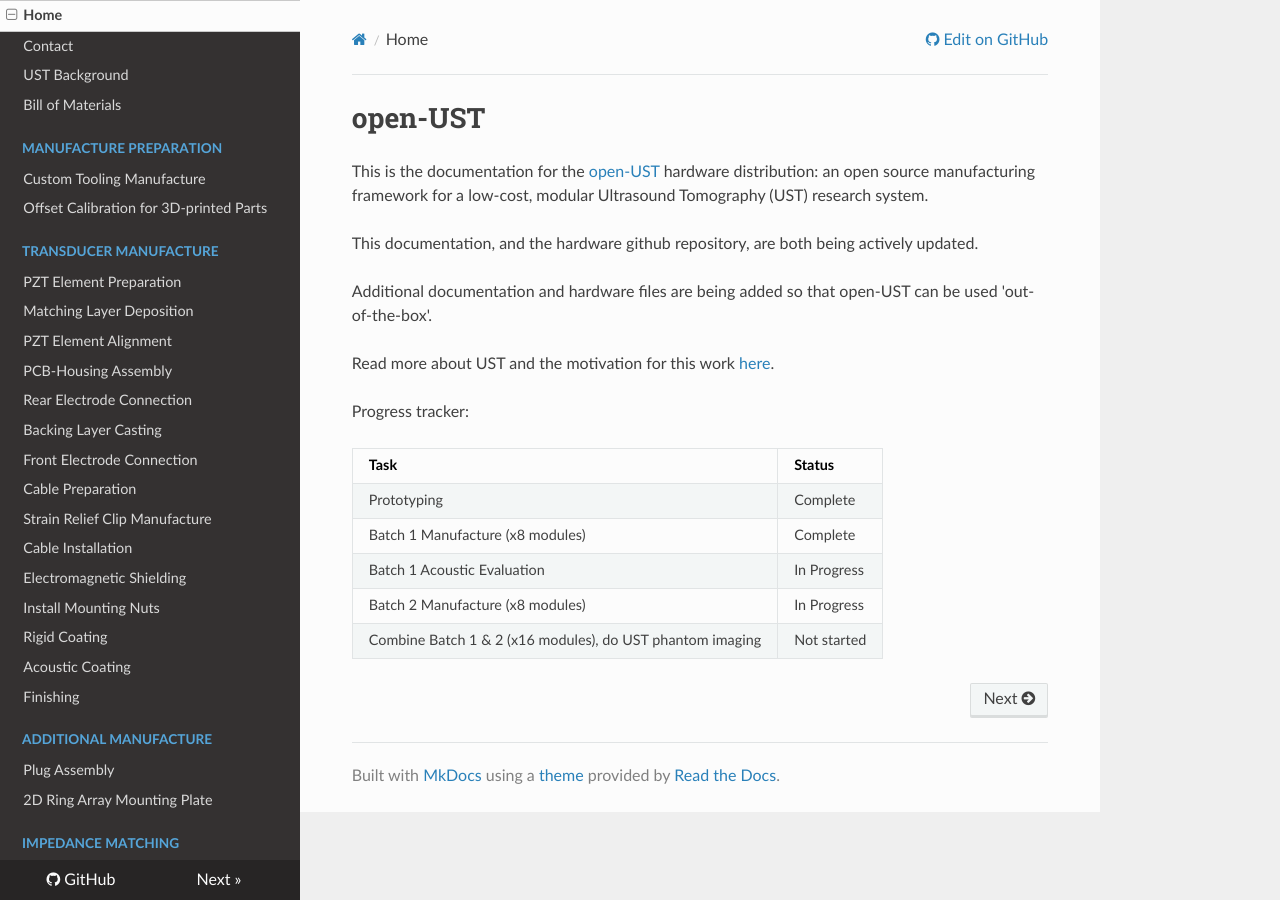
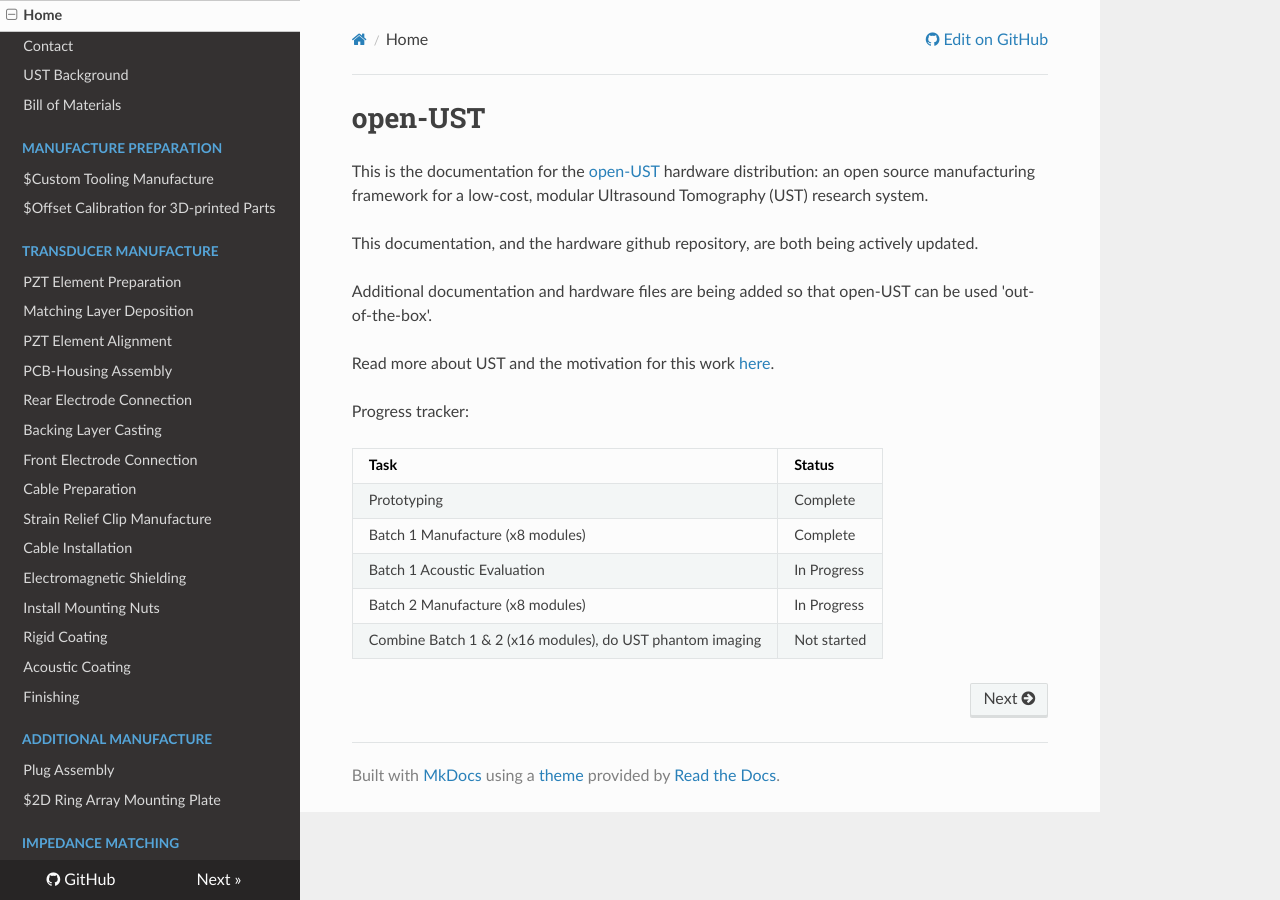
Before and after one commit to morganjroberts/open-UST, an MkDocs documentation site: the page built from docs/index.md, in a window 1280 px wide. Built offline with MkDocs 1.6.1, drawn with Linux system fonts in a browser that asks for light colours; nearby versions of some CDN libraries.

```diff
--- a/mkdocs.yml
+++ b/mkdocs.yml
@@ -11,8 +11,8 @@
     - UST Background: background.md
     - Bill of Materials: bill-of-materials.md
     - Manufacture Preparation:
-        - Custom Tooling Manufacture: custom-tooling-manufacture.md
-        - Offset Calibration for 3D-printed Parts: offset-calibration.md
+        - $Custom Tooling Manufacture: custom-tooling-manufacture.md
+        - $Offset Calibration for 3D-printed Parts: offset-calibration.md
     - Transducer Manufacture:
         - PZT Element Preparation: pzt-element-preparation.md
         - Matching Layer Deposition: matching-layer-deposition.md
@@ -31,10 +31,10 @@
         - Finishing: finishing.md
     - Additional Manufacture:
         - Plug Assembly: plug-assembly.md
-        - 2D Ring Array Mounting Plate: 2D-ring-array-mounting-plate.md
+        - $2D Ring Array Mounting Plate: 2D-ring-array-mounting-plate.md
     - Impedance Matching:
-        - Impedance Measurement: impedance-measurement.md
-        - Impedance Matching Circuit: impedance-matching-circuit.md
+        - $Impedance Measurement: impedance-measurement.md
+        - $Impedance Matching Circuit: impedance-matching-circuit.md
 
 extra_javascript:
     - https://cdnjs.cloudflare.com/ajax/libs/mathjax/2.7.0/MathJax.js?config=TeX-AMS-MML_HTMLorMML
```
